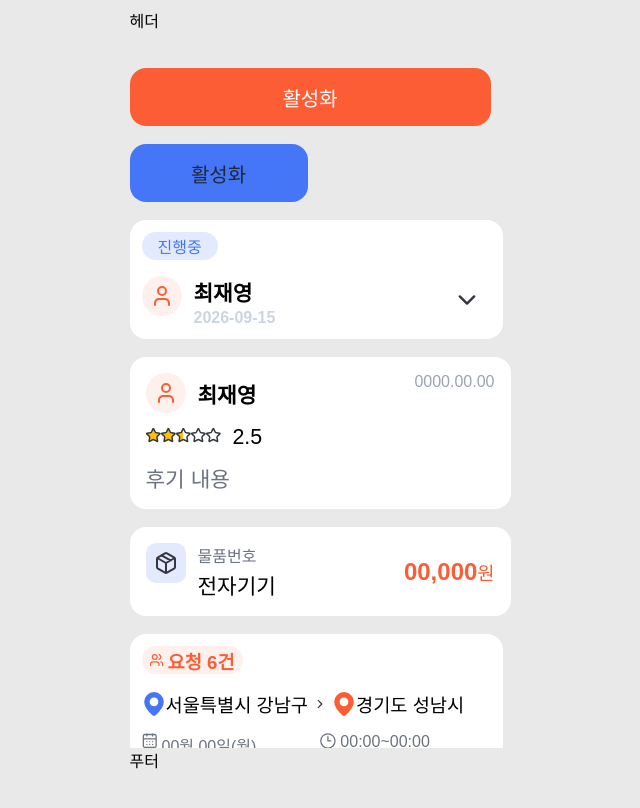
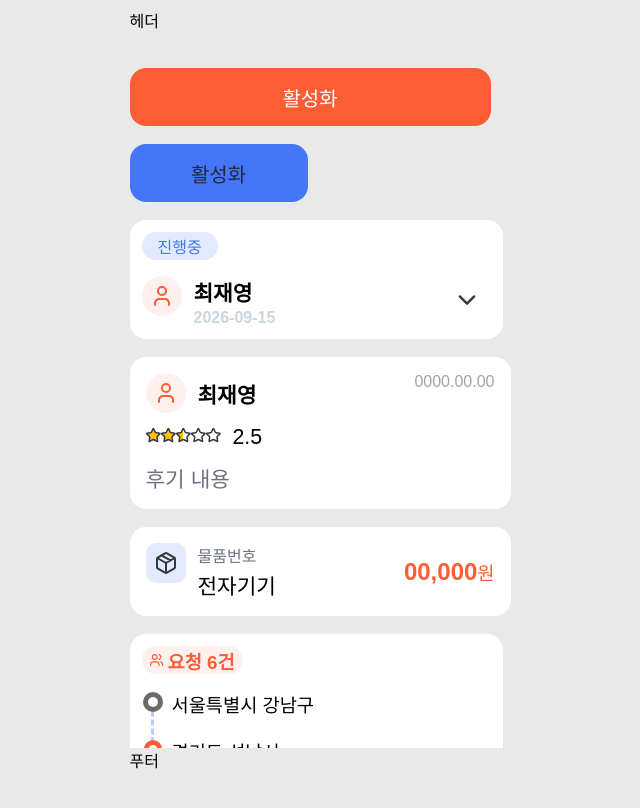
Before and after one commit to Developer-Choi-Jae-Young/ontheway-FE, a React (Vite) app: page / in a window 1280 px wide. Shown: the top 808 px of the page, without its empty margins (314-954 px from the left). Built offline with nearby package versions, Linux system fonts and the light colour scheme; a web font is replaced by a local one.

Commit message:
feat : 아코디언 컴포넌트 구현 및 배송 카드 컴포넌트 수정

```diff
--- a/src/App.tsx
+++ b/src/App.tsx
@@ -26,6 +26,7 @@ import CustomFilterChip from './components/CustomFilterChip.tsx'
 import CustomCheckbox from './components/CustomCheckbox.tsx'
 import CustomTab from './components/CustomTab.tsx'
 import CustomFab from './components/CustomFab.tsx'
+import CustomAccordion from './components/CustomAccordion.tsx'
 
 function App() {
   return (
@@ -359,6 +360,7 @@ function App() {
         <CustomTab tabs={['Label', 'Label']} activeIndex={1} />
 
         <CustomFab />
+        <CustomAccordion width={361} clientName={'최재영'} itemName={'품목명'} price={'00,000'}></CustomAccordion>
 
       </CustomDiv>
     </>
--- /dev/null
+++ b/src/components/CustomAccordion.css
@@ -0,0 +1,119 @@
+.custom-accordion {
+  display: flex;
+  flex-direction: column;
+  background-color: #ffffff;
+  border-radius: 12px;
+  padding: 12px 16px;
+  position: relative;
+  overflow: hidden;
+  width: calc(var(--accordion-width) * 1px);
+  box-sizing: border-box;
+  border: 1px solid transparent;
+  transition: border-color 0.2s ease;
+}
+
+.custom-accordion.is-open {
+  border: 1px solid #ff6b35;
+}
+
+.accordion-card-header {
+  display: flex;
+  align-items: center;
+  justify-content: space-between;
+  position: relative;
+  width: 100%;
+}
+
+.accordion-card-indicator {
+  position: absolute;
+  left: -16px;
+  top: 50%;
+  transform: translateY(-50%);
+  width: 4px;
+  height: 55px;
+  background-color: #d1d5db;
+  border-top-right-radius: 4px;
+  border-bottom-right-radius: 4px;
+  transition: background-color 0.2s ease;
+}
+
+.custom-accordion.is-open .accordion-card-indicator {
+  background-color: #ff6b35;
+}
+
+.accordion-card-info {
+  display: flex;
+  flex-direction: column;
+  gap: 4px;
+  margin-left: 8px;
+}
+
+.accordion-card-title {
+  margin: 0;
+  font-size: 15pt;
+  font-weight: 700;
+  color: #111827;
+}
+
+.accordion-card-item-name {
+  margin: 0;
+  font-size: 13pt;
+  font-weight: 500;
+  color: #6b7280;
+}
+
+.accordion-card-action {
+  display: flex;
+  align-items: center;
+  gap: 16px;
+}
+
+.accordion-card-price {
+  font-size: 18px;
+  font-weight: 700;
+  color: #111827;
+}
+
+.accordion-card-add-button {
+  background: none;
+  border: none;
+  font-size: 22px;
+  font-weight: 400;
+  color: #4b5563;
+  cursor: pointer;
+  padding: 4px 8px;
+  display: flex;
+  align-items: center;
+  justify-content: center;
+  transition: color 0.2s ease;
+}
+
+.accordion-card-add-button:hover {
+  color: #111827;
+}
+
+.accordion-card-content {
+  max-height: 0;
+  opacity: 0;
+  overflow: hidden;
+  transition: max-height 0.2s ease-in-out, opacity 0.3s ease-in-out, margin-top 0.3s ease-in-out;
+  width: 100%;
+  box-sizing: border-box;
+}
+
+.custom-accordion.is-open .accordion-card-content {
+  max-height: 1000px;
+  opacity: 1;
+  margin-top: 16px;
+  padding-top: 12px;
+  border-top: 1px solid #f3f4f6;
+  transition: max-height 0.2s ease-in-out, opacity 0.3s ease-in-out, margin-top 0.3s ease-in-out;
+}
+
+.accordion-default-box {
+  width: 100%;
+  height: 300px;
+  background-color: #ffffff;
+  border: 1px solid #f3f4f6;
+  border-radius: 8px;
+}
--- /dev/null
+++ b/src/components/CustomAccordion.tsx
@@ -0,0 +1,50 @@
+import { useState } from 'react';
+import './CustomAccordion.css'
+
+interface CustomAccordion {
+    width: number;
+    clientName: string;
+    itemName: string;
+    price: string;
+    children?: React.ReactNode;
+}
+
+function CustomAccordion({width, clientName, itemName, price, children}: CustomAccordion) {
+    const [isOpen, setIsOpen] = useState<boolean>(false);
+
+    const toggleAccordion = () => {
+        setIsOpen(prev => !prev);
+    };
+
+    return (
+        <>
+            <div className={`custom-accordion ${isOpen ? 'is-open' : ''}`} style={{'--accordion-width': width} as React.CSSProperties}>
+                <div className="accordion-card-header">
+                    <div className="accordion-card-indicator" />
+
+                    <div className="accordion-card-info">
+                        <h3 className="accordion-card-title">{clientName}님의 의뢰</h3>
+                        <p className="accordion-card-item-name">{itemName}</p>
+                    </div>
+
+                    <div className="accordion-card-action">
+                        <span className="accordion-card-price">{price}원</span>
+                        <button
+                        className="accordion-card-add-button"
+                        onClick={toggleAccordion}
+                        aria-label={isOpen ? "접기" : "추가"}
+                        >
+                        {isOpen ? '−' : '+'}
+                        </button>
+                    </div>
+                </div>
+
+               <div className="accordion-card-content">
+                    {children || (<div className="accordion-default-box" />)}
+               </div>
+            </div>
+        </>
+    )
+}
+
+export default CustomAccordion
--- a/src/components/CustomDeliveryCard.css
+++ b/src/components/CustomDeliveryCard.css
@@ -16,19 +16,34 @@
 }
 
 .delivery-location-info {
+    position: relative;
+    display: flex;
+    flex-direction: column;
+    gap: 20px;
+}
+
+.delivery-location-info::before {
+    content: '';
+    position: absolute;
+    top: 12px;
+    bottom: 12px;
+    left: 9px;
+    border-left: 3px dashed #B7C9FD;
+}
+
+.delivery-row {
     display: flex;
     align-items: center;
+    gap: 8px;
+    position: relative;
+    z-index: 2;
 }
 
-.location-arrow {
+.icon-wrapper {
+
     display: flex;
+    justify-content: center;
     align-items: center;
-    flex-shrink: 0;
-    transition: transform 0.3s ease;
-}
-
-.location-arrow.rotated {
-    transform: rotate(270deg);
 }
 
 .delivery-location {
@@ -37,11 +52,14 @@
 
 .delivery-date-section {
     display: flex;
-    gap: 64px;
+    flex-direction: column;
+    gap: 8px;
 }
 
 .delivery-date-info {
     display: flex;
+    justify-content: space-between;
+    align-items: center;
     gap: 4px;
 }
 
--- a/src/components/CustomDeliveryCard.tsx
+++ b/src/components/CustomDeliveryCard.tsx
@@ -1,5 +1,5 @@
 import './CustomDeliveryCard.css'
-import { Arrow, Calendar, Clock, MapPin } from './CustomIcon';
+import { Calendar, Dot, MapPin, Recipe } from './CustomIcon';
 import CustomRequestCount from './CustomRequestCount'
 
 interface CustomDeliveryCard {
@@ -19,31 +19,42 @@ function CustomDeliveryCard({width, startAddr, endAddr, date, startTime, endTime
             <div><CustomRequestCount count={6}></CustomRequestCount></div>
             <div className='delivery-location-section'>
                 <div className='delivery-location-info'>
-                    <MapPin width={24} height={24}></MapPin>
+                    <div className='delivery-row'>
+                        <div className='icon-wrapper'>
+                            <div style={{padding:'1px'}}>
+                                <Dot width={20} height={20}></Dot>
+                            </div>
+                        </div>
                         <span className='delivery-location'>{startAddr}</span>
                     </div>
-                <div className={'location-arrow rotated'}>
-                    <Arrow width={24} height={24} strokeWidth={2}></Arrow>
+                    <div className='delivery-row'>
+                        <div className='icon-wrapper'>
+                            <MapPin width={22} height={22} stroke='#FD5D35'></MapPin>
                         </div>
-                <div className='delivery-location-info'>
-                    <MapPin width={24} height={24} stroke='#FD5D35'></MapPin>
                         <span className='delivery-location'>{endAddr}</span>
+                    </div>
                 </div>
             </div>
             <div className='delivery-date-section'>
                 <div className='delivery-date-info'>
+                    <div style={{display: 'flex', alignItems:'center', gap:'4px'}}>
                         <Calendar width={16} height={16}></Calendar>
-                    <span className='delivery-date-font'>{date}</span>
+                        <span className='delivery-date-font'>일정</span>
+                    </div>
+                    <div>
+                        <span className='delivery-date-font'>{date} {startTime}~{endTime}</span>
+                    </div>
                 </div>
 
                 <div className='delivery-date-info'>
-                    <Clock width={16} height={16}></Clock>
-                    <span className='delivery-date-font'>{startTime}~{endTime}</span>
+                    <div style={{display: 'flex', alignItems:'center', gap:'4px'}}>
+                        <Recipe width={16} height={16}></Recipe>
+                        <span className='delivery-date-font'>희망금액</span>
+                    </div>
+                    <div>
+                        <span className='delivery-date-font'>{price}원</span>
                     </div>
                 </div>
-            <div className='delivery-price-section'>
-                <span className='delivery-price'>{price}</span>
-                <span className='delivery-price-unit'>원</span>
             </div>
         </div>
     </>
--- a/src/components/CustomIcon.tsx
+++ b/src/components/CustomIcon.tsx
@@ -103,7 +103,7 @@ interface MapPinIcon {
 
 export const MapPin = ({ width = 18, height = 22, stroke = '#4576F7', strokeWidth = 2, innerRadius = 3 }: MapPinIcon) => {
     return (
-        <svg width={width} height={height} viewBox="0 0 18 22" fill="none" xmlns="http://www.w3.org/2000/svg">
+        <svg width={width} height={height} viewBox={`0 0 18 22`} fill="none" xmlns="http://www.w3.org/2000/svg">
             <path
                 d="M9.601 20.799C11.461 19.193 17 13.993 17 9C17 6.87827 16.1571 4.84344 14.6569 3.34315C13.1566 1.84285 11.1217 1 9 1C6.87827 1 4.84344 1.84285 3.34315 3.34315C1.84285 4.84344 1 6.87827 1 9C1 13.993 6.539 19.193 8.399 20.799C8.57228 20.9293 8.7832 20.9998 9 20.9998C9.2168 20.9998 9.42772 20.9293 9.601 20.799Z"
                 fill={stroke} stroke={stroke} strokeWidth={strokeWidth} strokeLinecap="round" strokeLinejoin="round"
@@ -158,3 +158,33 @@ export const MapPinOutline = ({ width = 20, height = 24, stroke = '#4B5663', str
     </svg>
   )
 }
+
+interface Dot {
+    width?: number;
+    height?: number;
+    fill?: string;
+    stroke?: string;
+}
+
+export const Dot = ({ width = 20, height = 20, fill = 'white',stroke = '#6A6A67' }: Dot) => {
+    return (
+        <svg width={width} height={height} viewBox={`0 0 ${width} ${height}`} fill="none" xmlns="http://www.w3.org/2000/svg">
+            <circle cx={width/2} cy={height/2} r={width/2} fill={stroke} />
+            <circle cx={width/2} cy={height/2} r={width/4} fill={fill} />
+        </svg>
+    );
+};
+
+interface Recipe {
+    width?: number;
+    height?: number;
+    stroke?: string;
+}
+
+export const Recipe = ({ width = 10, height = 12, stroke = '#6A6A67' }: Recipe) => {
+    return (
+        <svg width={width} height={height} viewBox="0 0 10 12" fill="none" xmlns="http://www.w3.org/2000/svg">
+            <path d="M5.5625 0.562502H1.5625C1.29728 0.562502 1.04293 0.667858 0.855393 0.855395C0.667857 1.04293 0.5625 1.29729 0.5625 1.5625V9.5625C0.5625 9.82772 0.667857 10.0821 0.855393 10.2696C1.04293 10.4571 1.29728 10.5625 1.5625 10.5625H7.5625C7.82772 10.5625 8.08207 10.4571 8.26961 10.2696C8.45714 10.0821 8.5625 9.82772 8.5625 9.5625V3.5625M5.5625 0.562502C5.72078 0.562245 5.87754 0.593303 6.02377 0.653886C6.16999 0.714469 6.30278 0.803381 6.4145 0.915502L8.2085 2.7095C8.32092 2.82125 8.41009 2.95417 8.47085 3.10058C8.53161 3.24699 8.56276 3.40399 8.5625 3.5625M5.5625 0.562502V3.0625C5.5625 3.19511 5.61518 3.32229 5.70895 3.41605C5.80271 3.50982 5.92989 3.5625 6.0625 3.5625L8.5625 3.5625M3.5625 4.0625H2.5625M6.5625 6.0625H2.5625M6.5625 8.0625H2.5625" stroke={stroke} stroke-width="1.125" stroke-linecap="round" stroke-linejoin="round"/>
+        </svg>
+    );
+};
```
Lines whose indentation alone changed are shown as unchanged.
